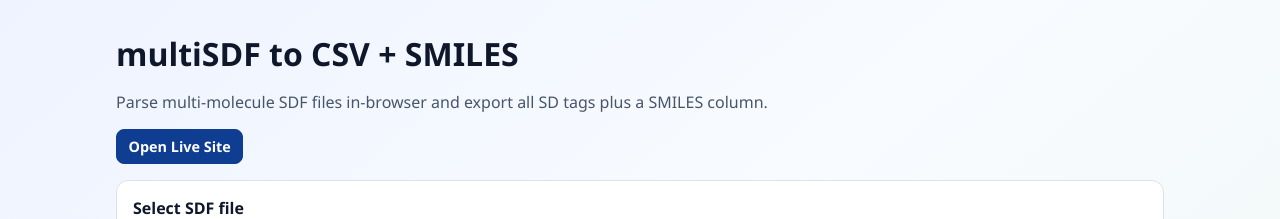
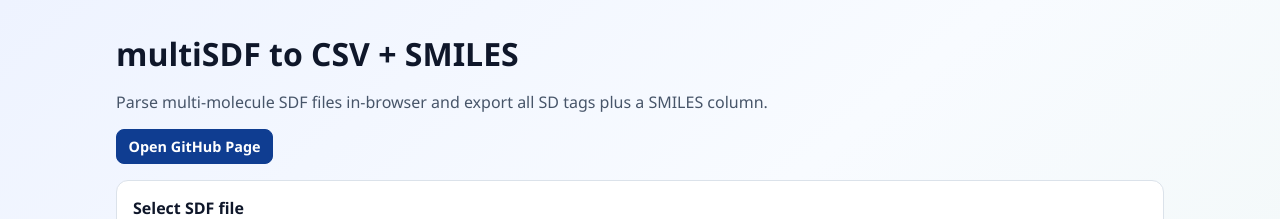
Before and after one commit to arthuc01/multiSDFtoSMILES, a plain HTML site: page index.html in a window 1280 px wide. Shown: the top 219 px of the page. Drawn offline with Linux system fonts and the light colour scheme.

Commit message:
Update hero link to GitHub repository page

```diff
--- a/index.html
+++ b/index.html
@@ -11,7 +11,7 @@
     <h1>multiSDF to CSV + SMILES</h1>
     <p class="subtitle">Parse multi-molecule SDF files in-browser and export all SD tags plus a SMILES column.</p>
     <p class="heroLinkWrap">
-      <a class="heroLink" href="https://arthuc01.github.io/multiSDFtoSMILES/" target="_blank" rel="noopener noreferrer">Open Live Site</a>
+      <a class="heroLink" href="https://github.com/arthuc01/multiSDFtoSMILES" target="_blank" rel="noopener noreferrer">Open GitHub Page</a>
     </p>
 
     <section class="panel">
```
